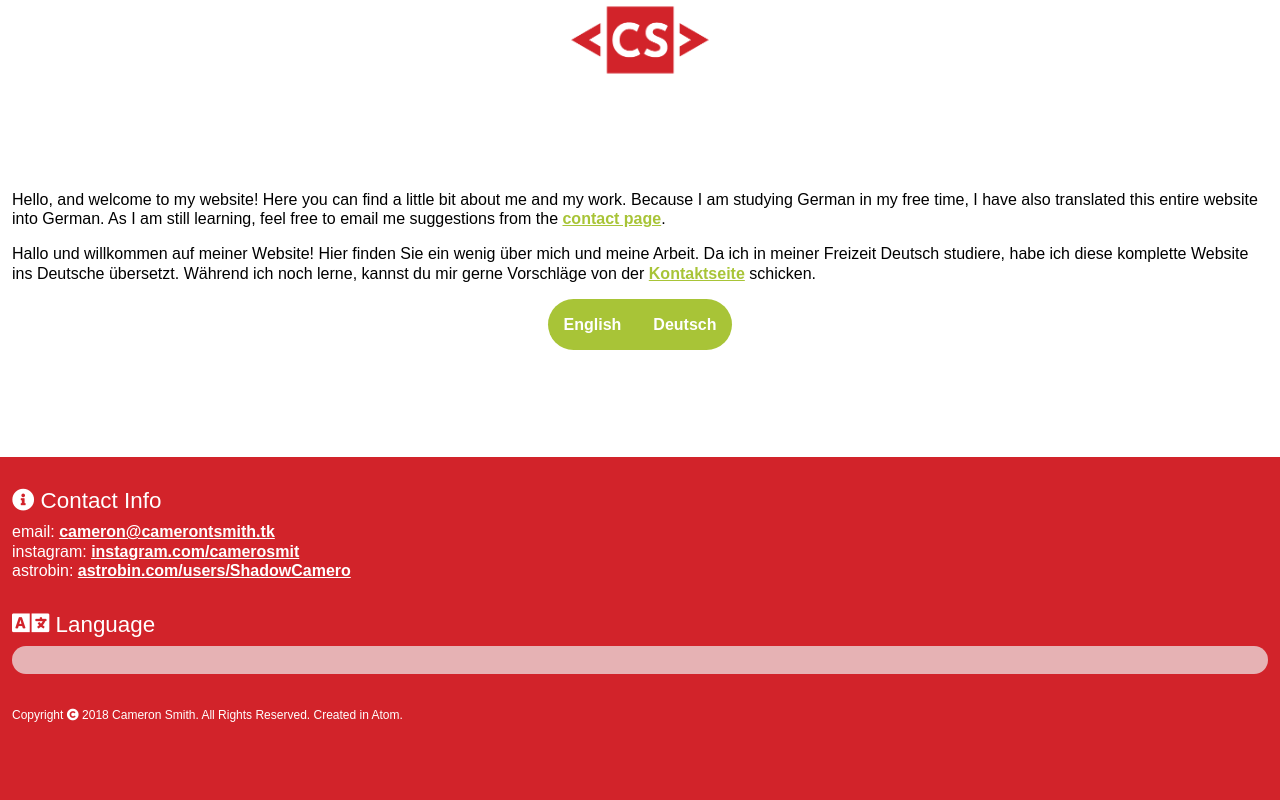
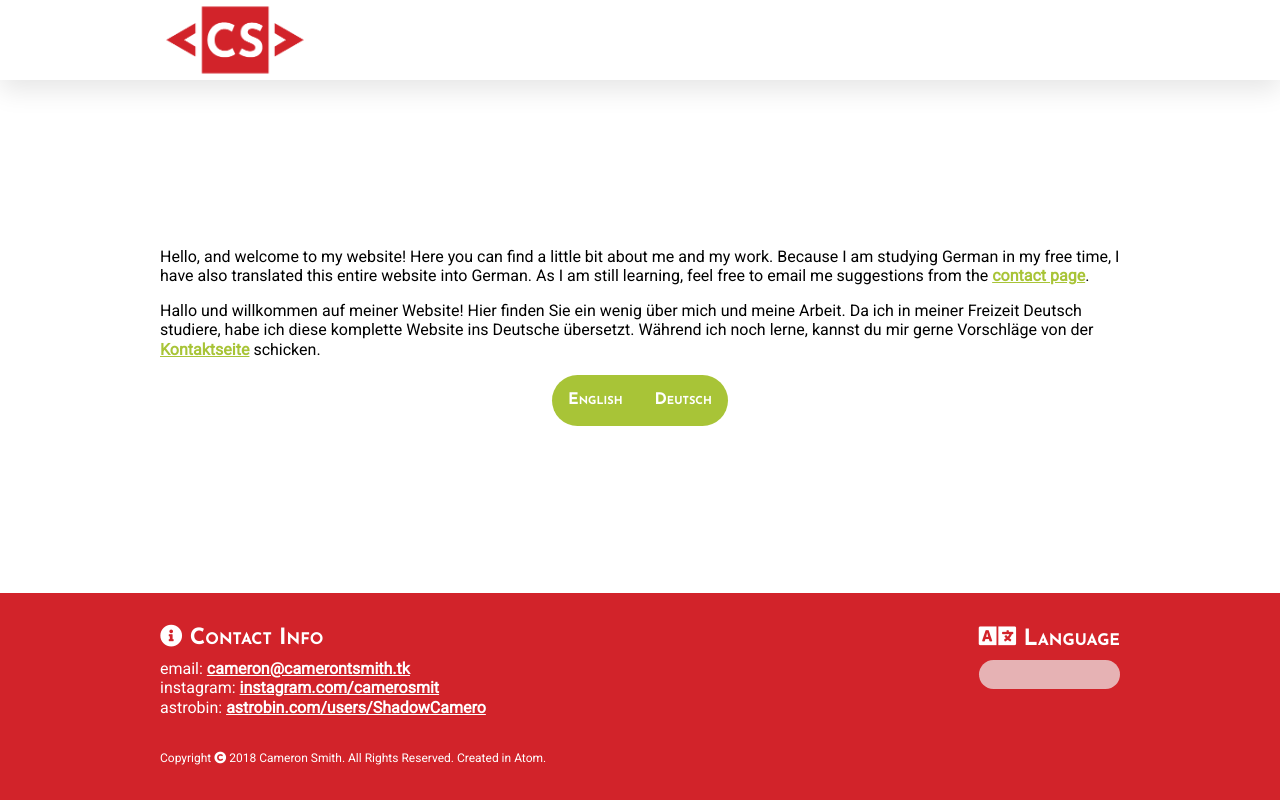
Before and after one commit to DapperOberon/Website, a PHP site: page / in a window 1280 px wide. Run offline with PHP 8.4, Linux system fonts and the light colour scheme; lists and menus that the app fills with data are empty; some libraries are stand-ins or nearby versions.

Commit message:
Added dekstop styles and changed the global fonts

```diff
--- a/css/styles.css
+++ b/css/styles.css
@@ -91,6 +91,17 @@
   .copyright {
     font-size: 0.75em;
   }
+  h1,
+  h2,
+  h3,
+  h4,
+  h5,
+  h6,
+  .btn,
+  nav a {
+    font-family: 'Josefin Sans', Arial, sans-serif;
+    font-variant-caps: small-caps;
+  }
   h1 {
     color: #d2232a;
     font-size: 2em;
@@ -113,10 +124,10 @@
     min-height: 100vh;
   }
   body {
-    font-family: sans-serif;
+    font-family: 'Roboto', Arial, sans-serif;
     line-height: 1.2em;
     display: grid;
-    grid-template-rows: auto auto auto;
+    grid-template-rows: auto 1fr auto;
     grid-template-areas: "header" "content" "footer";
   }
   .page {
@@ -125,6 +136,7 @@
   }
   .header-container {
     grid-area: header;
+    box-shadow: 0 10px 25px rgba(0, 0, 0, 0.1);
   }
   header {
     display: flex;
@@ -156,7 +168,13 @@
     text-align: center;
     text-decoration: none;
     padding: 1em 0;
-    margin: 0.5em 0;
+    margin: 0.4em 0;
+  }
+  nav a:first-of-type {
+    margin-top: 0;
+  }
+  nav a:last-of-type {
+    margin-bottom: 0.8em;
   }
   nav a:hover {
     background: #b71f24;
@@ -247,3 +265,46 @@
     font-size: 2em;
   }
 }
+@media screen and (min-width: 768px) {
+  body {
+    grid-template-rows: 5em 1fr auto;
+  }
+  .header-container {
+    box-shadow: 0 10px 25px rgba(0, 0, 0, 0.1);
+  }
+  .logo {
+    margin: 0;
+  }
+  nav {
+    flex-direction: row;
+  }
+  nav,
+  nav a {
+    width: auto;
+  }
+  nav a,
+  nav a:first-of-type {
+    margin: 1em;
+    padding: 1em;
+  }
+  nav a:last-of-type {
+    margin-bottom: 1em;
+    margin-right: 0;
+  }
+  .footer-group {
+    display: flex;
+    flex-wrap: wrap;
+    justify-content: space-between;
+  }
+  address {
+    margin-bottom: 0;
+  }
+}
+@media screen and (min-width: 1000px) {
+  header,
+  .page,
+  footer {
+    margin: auto;
+    width: 960px;
+  }
+}
--- a/css/styles.less
+++ b/css/styles.less
@@ -21,8 +21,9 @@
 
 @default-radius: 2em;
 
-@laptop-width: 65%;
-@desktop-width: 50%;
+// Fonts
+@font-special: 'Josefin Sans', Arial, sans-serif;
+@font-body: 'Roboto', Arial, sans-serif;
 
 // 1 Global/Phone styles
   // 1.1 Components
@@ -32,6 +33,14 @@
   // 1.5 Footer
   // 1.6 Gallery
   // 1.7 Misc
+// 2 Tablet styles
+  // 2.1 Components
+  // 2.2 Typography
+  // 2.3 Page
+  // 2.4 Header
+  // 2.5 Footer
+  // 2.6 Gallery
+  // 2.7 Misc
 
 // 1 Global/Phone styles
 @media screen {
@@ -153,6 +162,11 @@
     font-size: 0.75em;
   }
 
+  h1, h2, h3, h4, h5, h6, .btn, nav a {
+    font-family: @font-special;
+    font-variant-caps: small-caps;
+  }
+
   h1 {
     color: @red;
     font-size: 2em;
@@ -180,10 +194,10 @@
   }
 
   body {
-    font-family: sans-serif;
+    font-family: @font-body;
     line-height: 1.2em;
     display: grid;
-    grid-template-rows: auto auto auto;
+    grid-template-rows: auto 1fr auto;
     grid-template-areas:
     "header"
     "content"
@@ -198,6 +212,7 @@
   // 1.4 Header
   .header-container {
     grid-area: header;
+    box-shadow: 0 10px 25px rgba(0, 0, 0, 0.1);
   }
 
   header {
@@ -234,7 +249,15 @@
     text-align: center;
     text-decoration: none;
     padding: 1em 0;
-    margin: 0.5em 0;
+    margin: 0.4em 0;
+  }
+
+  nav a:first-of-type {
+    margin-top: 0;
+  }
+
+  nav a:last-of-type {
+    margin-bottom: 0.8em;
   }
 
   nav a:hover {
@@ -352,11 +375,60 @@
 }
 
 // 2 Tablet styles
-@media screen and (min-width: 481px) {
+@media screen and (min-width: 768px) {
+  // 2.1 Components
+  // 2.2 Typography
+  // 2.3 Page
+  body {
+    grid-template-rows: 5em 1fr auto;
+  }
 
+  // 2.4 Header
+  .header-container {
+    box-shadow: 0 10px 25px rgba(0, 0, 0, 0.1);
+  }
+
+  .logo {
+    margin: 0;
+  }
+
+  nav {
+    flex-direction: row;
+  }
+
+  nav, nav a {
+    width: auto;
+  }
+
+  nav a, nav a:first-of-type {
+    margin: 1em;
+    padding: 1em;
+  }
+
+  nav a:last-of-type {
+    margin-bottom: 1em; // Reset from phones extra 0.4em;
+    margin-right: 0; // Becuase of horizontal colum
+  }
+
+  // 2.5 Footer
+  .footer-group {
+    display: flex;
+    flex-wrap: wrap;
+    justify-content: space-between;
+  }
+
+  address {
+    margin-bottom: 0;
+  }
+
+  // 2.6 Gallery
+  // 2.7 Misc
 }
 
 // 3 Desktop styles
-@media screen and (min-width: 769px) {
-
+@media screen and (min-width: 1000px) {
+  header, .page, footer {
+    margin: auto;
+    width: 960px;
+  }
 }
--- a/includes/head.inc.php
+++ b/includes/head.inc.php
@@ -10,6 +10,9 @@
 <link rel="stylesheet" href="http://localhost/camerontsmith.tk/css/reset.css" />
 <link rel="stylesheet" href="http://localhost/camerontsmith.tk/css/styles.css" />
 
+<!-- Fonts -->
+<link href="https://fonts.googleapis.com/css?family=Josefin+Sans:700|Roboto" rel="stylesheet">
+
 <!-- Third party resources -->
 <link rel="stylesheet" href="https://use.fontawesome.com/releases/v5.0.8/css/solid.css" integrity="sha384-v2Tw72dyUXeU3y4aM2Y0tBJQkGfplr39mxZqlTBDUZAb9BGoC40+rdFCG0m10lXk" crossorigin="anonymous">
 <link rel="stylesheet" href="https://use.fontawesome.com/releases/v5.0.8/css/fontawesome.css" integrity="sha384-q3jl8XQu1OpdLgGFvNRnPdj5VIlCvgsDQTQB6owSOHWlAurxul7f+JpUOVdAiJ5P" crossorigin="anonymous">
```
